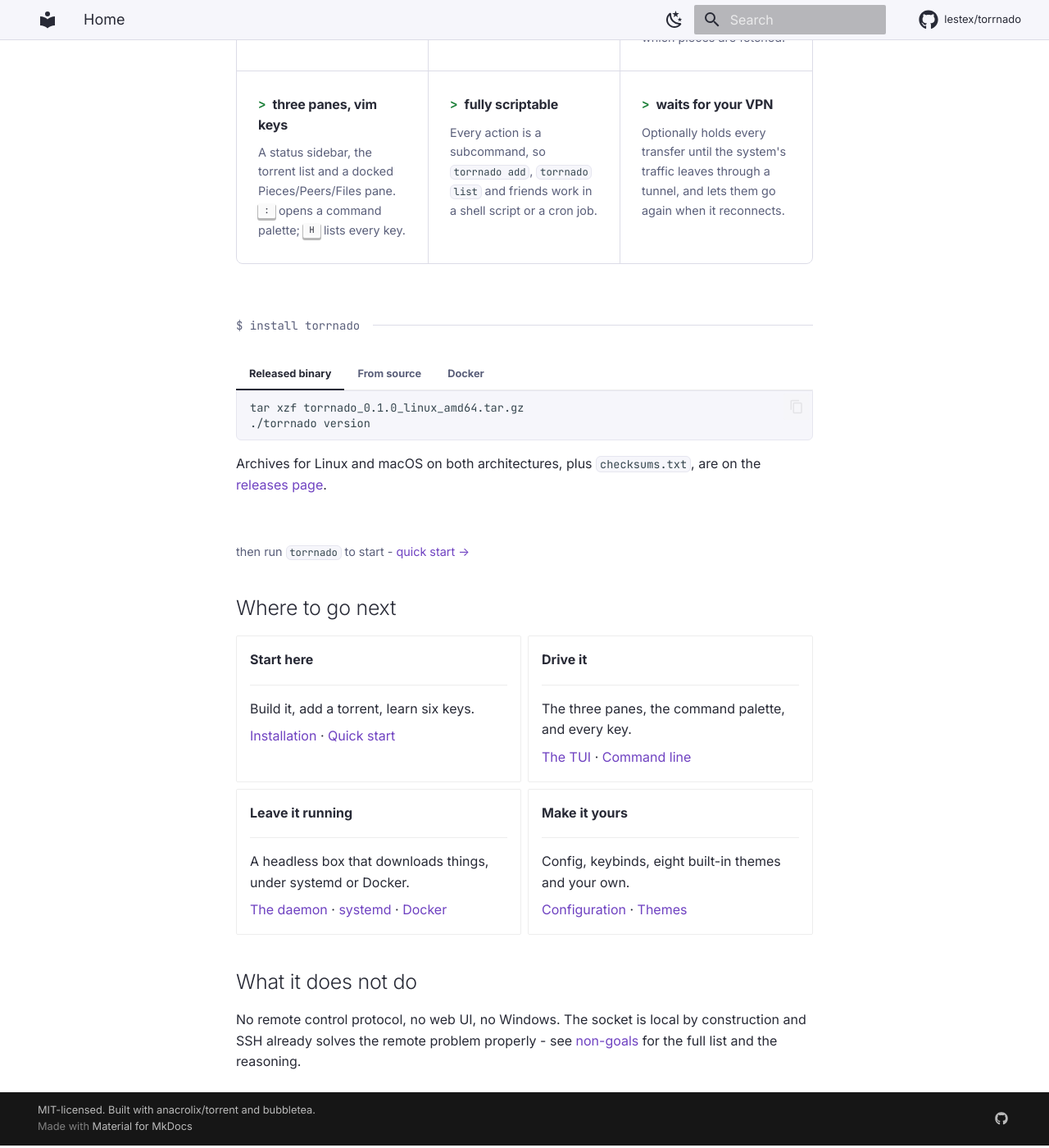
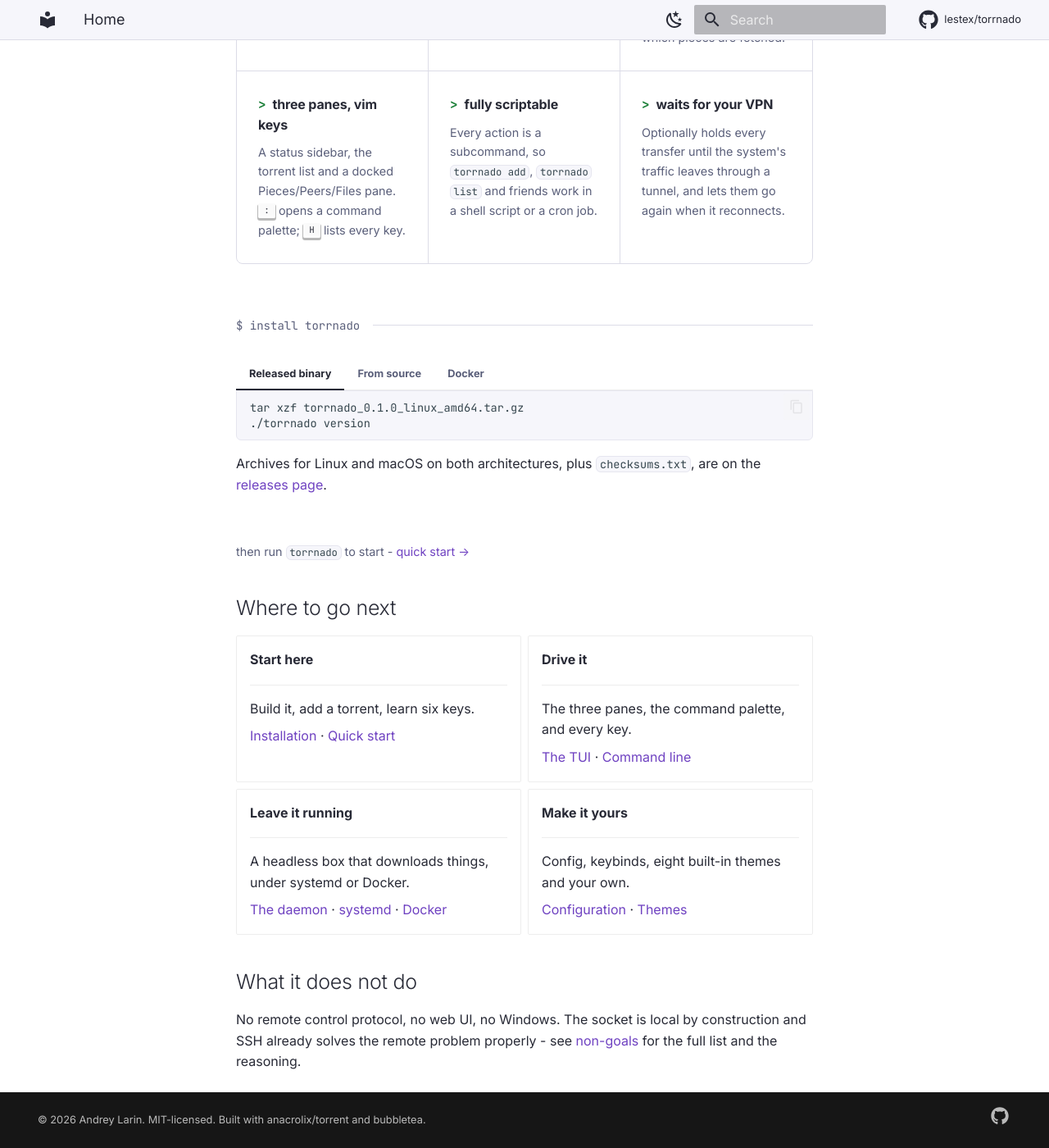
Before and after one commit to lestex/torrnado, an MkDocs documentation site: the page built from docs/index.md, in a window 1280 px wide and 1400 px high, scrolled down 1537 px. Shown: the whole window at 82% size. Built offline with MkDocs 1.6.1 and Material for MkDocs 9.7.7, drawn with Linux system fonts in a browser that asks for light colours; comment, search, counter and statistics services are not loaded.

Commit message:
docs: tidy the footer
Three things.

"Made with Material for MkDocs" is gone, via extra.generator: false --
a switch in the theme's own copyright partial rather than CSS hiding
text that is still in the markup. Verified by grepping the built HTML
rather than by looking at the page.

The copyright line carries a year, and names the same holder LICENSE
does: "© 2026 Andrey Larin". Taken from LICENSE rather than invented,
so the two cannot disagree.

The GitHub mark was 0.8rem, visibly smaller than the line of text beside
it, and is now 1.1rem. Its link keeps a larger box than the glyph so the
target stays comfortable to hit.

```diff
--- a/docs/stylesheets/torrnado.css
+++ b/docs/stylesheets/torrnado.css
@@ -130,6 +130,19 @@
 
 .md-typeset table:not([class]) th {
   background-color: var(--tn-canvas-subtle);
+}
+
+/* Material sizes the footer's social icons at 0.8rem inside a 1.6rem hit
+ * area, which leaves the GitHub mark noticeably smaller than the text it
+ * sits beside. The link keeps its size so the target stays comfortable;
+ * only the glyph grows. */
+.md-social__link {
+  height: 1.8rem;
+  width: 1.8rem;
+}
+
+.md-social__link svg {
+  max-height: 1.1rem;
 }
 
 /* --------------------------------------------------------------- landing */
--- a/mkdocs.yml
+++ b/mkdocs.yml
@@ -4,7 +4,8 @@ site_url: https://torrnado.dev
 repo_url: https://github.com/lestex/torrnado
 repo_name: lestex/torrnado
 edit_uri: edit/main/docs/
-copyright: MIT-licensed. Built with anacrolix/torrent and bubbletea.
+# Year and holder match LICENSE, so the two cannot drift.
+copyright: "© 2026 Andrey Larin. MIT-licensed. Built with anacrolix/torrent and bubbletea."
 
 docs_dir: docs
 
@@ -69,6 +70,9 @@ extra_css:
   - stylesheets/torrnado.css
 
 extra:
+  # Drops "Made with Material for MkDocs" from the footer. A supported
+  # switch in the theme's own copyright partial, not a CSS workaround.
+  generator: false
   social:
     - icon: fontawesome/brands/github
       link: https://github.com/lestex/torrnado
```
